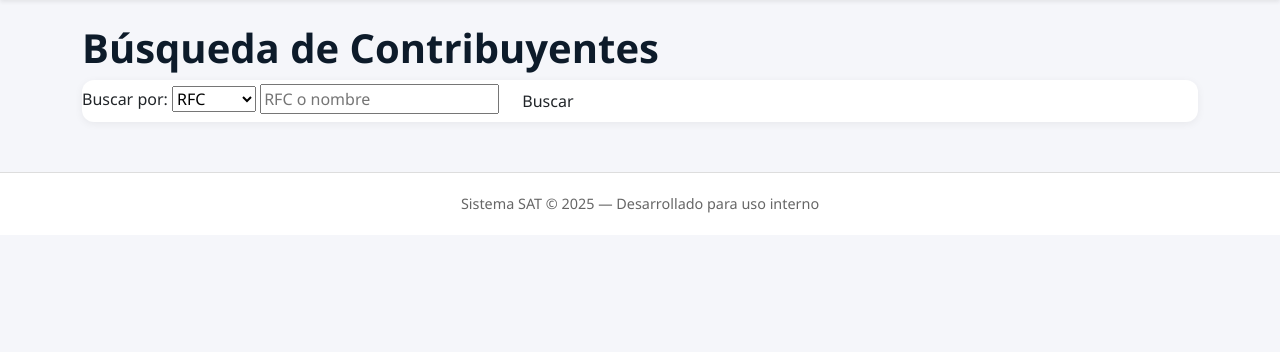
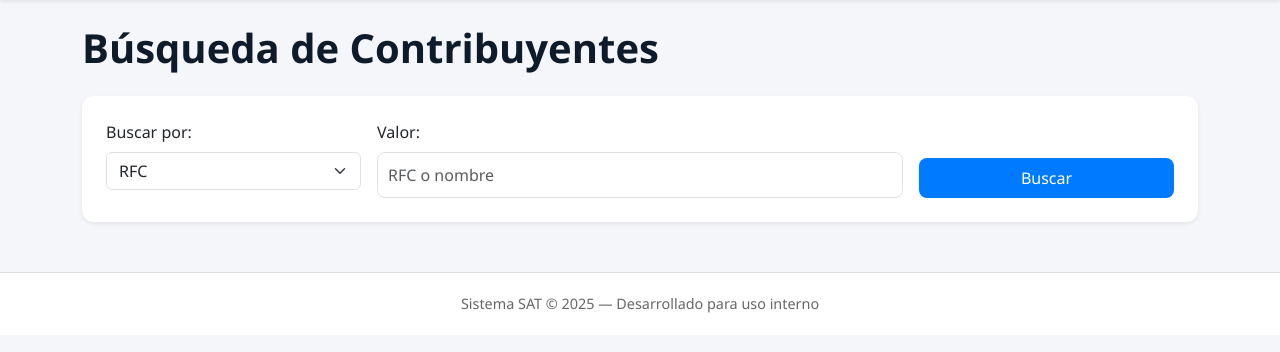
Before and after one commit to hagiordani/pandas, a Flask app: page /search in a window 1280 px wide. Shown: the part 65-417 px from the top of the page. Run offline with Flask 3, Linux system fonts and the light colour scheme.

Commit message:
Update search.html

```diff
--- a/templates/search.html
+++ b/templates/search.html
@@ -1,37 +1,46 @@
 {% extends "base.html" %}
 {% block content %}
 
-<h1>Búsqueda de Contribuyentes</h1>
+<h1 class="mb-4">Búsqueda de Contribuyentes</h1>
 
-<div class="card">
-  <form method="GET">
-    <label>Buscar por:</label>
-    <select name="type">
+<div class="card p-4 shadow-sm mb-4">
+  <form method="GET" class="row g-3">
 
-      rfc = request.form['rfc'].strip().upper()
-      nombre = request.form['nombre'].strip().upper()
-
+    <div class="col-md-3">
+      <label class="form-label">Buscar por:</label>
+      <select name="type" class="form-select">
         <option value="rfc" {% if search_type == 'rfc' %}selected{% endif %}>RFC</option>
         <option value="nombre" {% if search_type == 'nombre' %}selected{% endif %}>Nombre</option>
       </select>
+    </div>
 
-    <input type="text" name="q" value="{{ query }}" placeholder="RFC o nombre" required>
-    <button class="btn">Buscar</button>
+    <div class="col-md-6">
+      <label class="form-label">Valor:</label>
+      <input type="text" name="q" value="{{ query }}" class="form-control" placeholder="RFC o nombre" required>
+    </div>
+
+    <div class="col-md-3 d-flex align-items-end">
+      <button class="btn btn-primary w-100">Buscar</button>
+    </div>
+
   </form>
 </div>
 
 {% if results %}
-<div class="card">
-  <h2>Resultados ({{ results_count }})</h2>
+<div class="card p-4 shadow-sm">
+  <h2 class="h5 mb-3">Resultados ({{ results_count }})</h2>
 
-  <table>
+  <div class="table-responsive">
+    <table class="table table-striped table-hover align-middle">
+      <thead class="table-primary">
         <tr>
           <th>RFC</th>
           <th>Nombre</th>
           <th>Tabla</th>
           <th>Número</th>
         </tr>
-
+      </thead>
+      <tbody>
         {% for r in results %}
         <tr>
           <td>{{ r.rfc }}</td>
@@ -40,7 +49,9 @@
           <td>{{ r.numero }}</td>
         </tr>
         {% endfor %}
+      </tbody>
     </table>
+  </div>
 </div>
 {% endif %}
 
```
Lines whose indentation alone changed are shown as unchanged.
